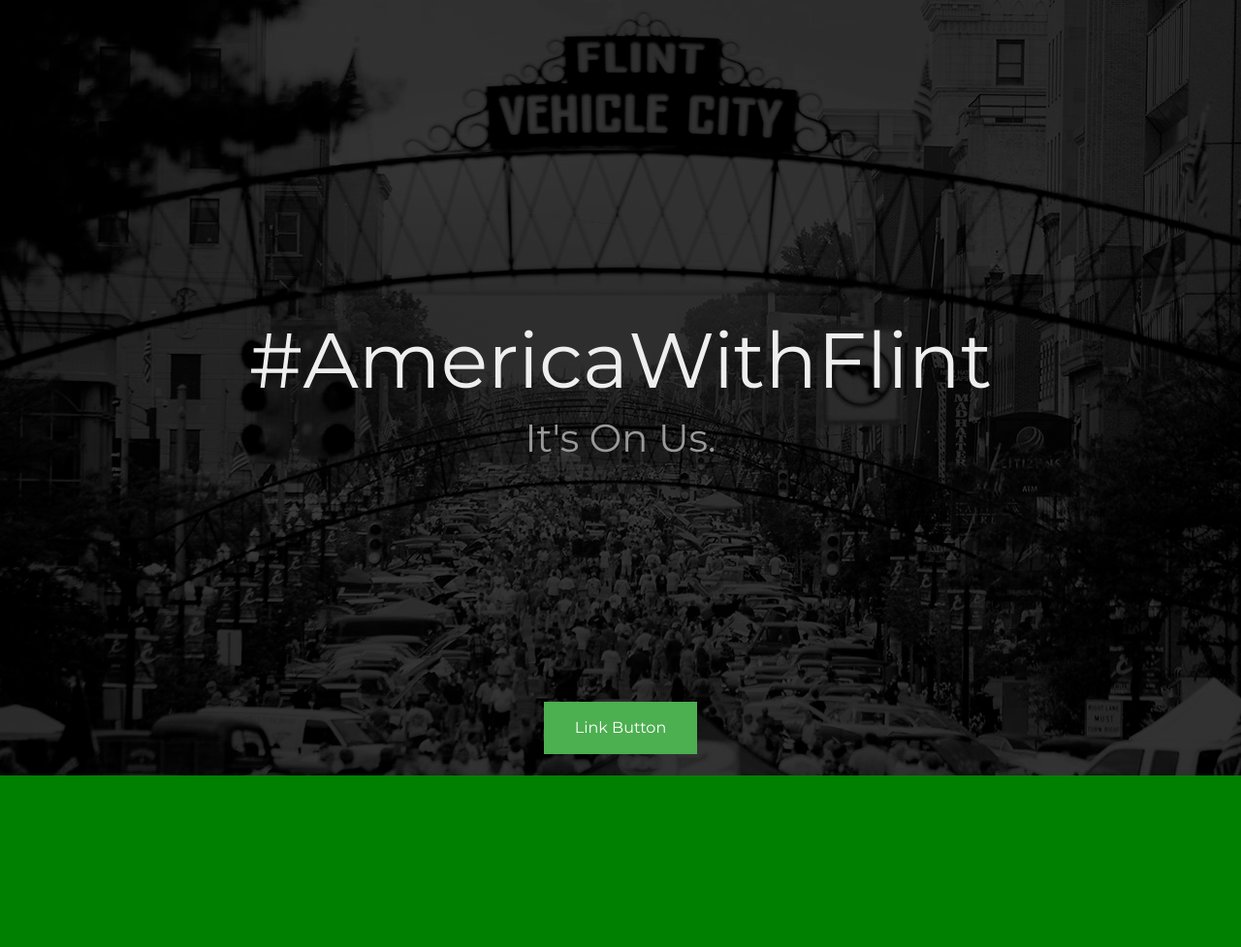
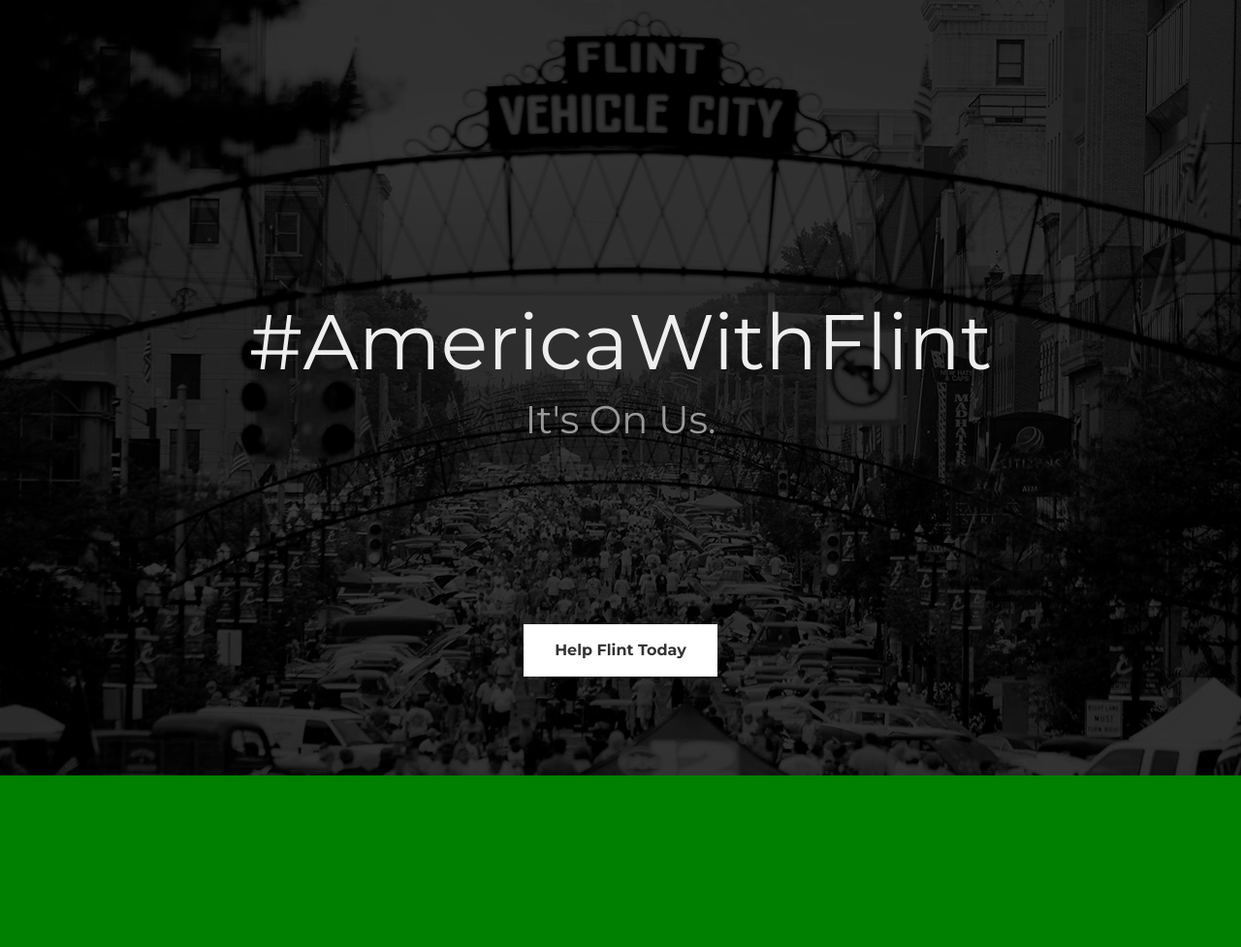
Before and after one commit to madhurxyz/America-With-Flint, a PHP site: page / in a window 1280 px wide. Shown: the top 977 px of the page at 97% size. Run offline with PHP 8.4, Linux system fonts and the light colour scheme; some libraries are stand-ins or nearby versions.

Commit message:
almost done with header, need to add smooth scroll

```diff
--- a/css/main.css
+++ b/css/main.css
@@ -15,8 +15,8 @@ html, body {
 	text-align: center;
 	position: relative;
 	left: 50%;
-	top: 50%;
-	transform: translate(-50%,-50%);
+	top: 47%;
+	transform: translate(-50%,-47%);
 }
 .title {
 	color: #eee;
@@ -30,20 +30,21 @@ html, body {
 	text-align: center;
 	position: relative;
 	left: 50%;
-	bottom: -70%;
+	bottom: -60%;
 	transform: translate(-50%,0%);
 }
 .start-button {
-	background-color: #4CAF50;
+	background-color: #fff;
     border: none;
-    color: white;
+    color: #333;
     padding: 15px 32px;
     text-align: center;
     text-decoration: none;
     display: inline-block;
     font-size: 16px;
+    font-weight: bold;
+    cursor: pointer;
     margin: 4px 2px;
-    cursor: pointer;
 }
 .form {
 	height: 800px;
--- a/index.html
+++ b/index.html
@@ -56,16 +56,16 @@
 
     </head>
     <body>
-        <div class="header" id="#header">
+        <div class="header" id="header">
             <div class="header-content">
                 <h1 class="title">#AmericaWithFlint</h1>
                 <h3 class="subtitle">It's On Us.</h3>
             </div>
             <div class="start">
-                <a href="#" class="start-button">Link Button</a>
+                <a href="#form" class="start-button">Help Flint Today</a>
             </div>
         </div>
-        <div class="form" id="#form">
+        <div class="form" id="form">
 
         </div>
     </body>
```
